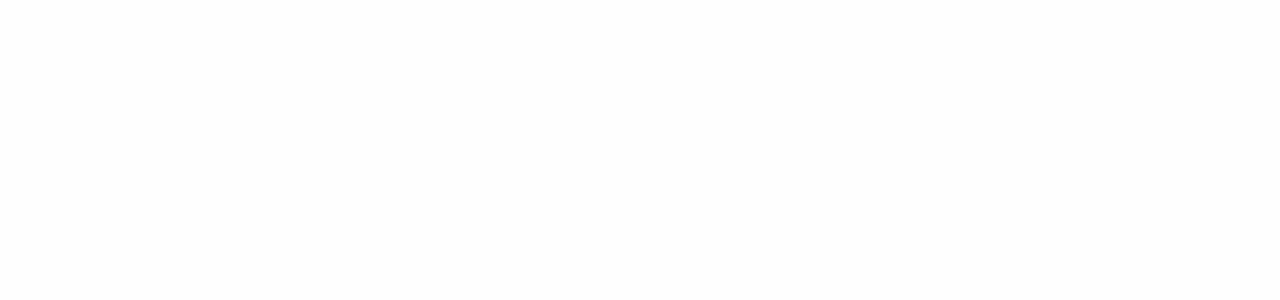
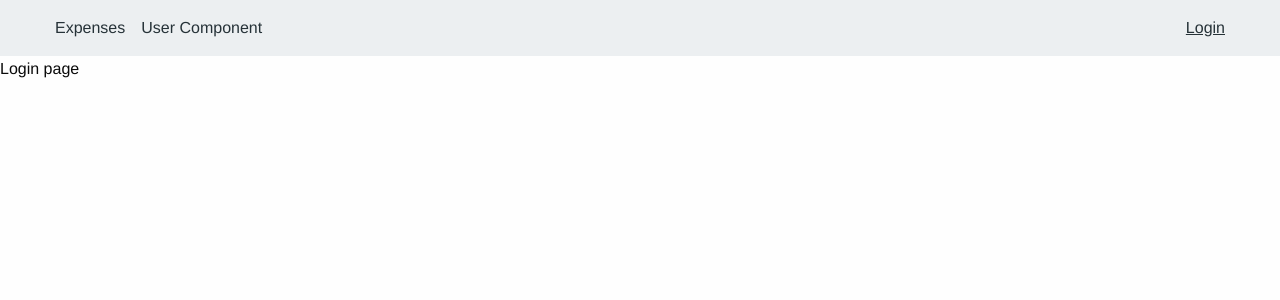
Before and after one commit to sofiapuch/react-playground, a React (Create React App) app: page /login in a window 1280 px wide. Before the commit this address had no page. Shown: the top 300 px of the page. Built offline with nearby package versions, Linux system fonts and the light colour scheme.

Commit message:
Create login page and link it on the navigation

```diff
--- /dev/null
+++ b/src/components/molecules/login/Login.js
@@ -0,0 +1,9 @@
+import { NavLink } from 'react-router-dom';
+
+const Login = (props) => {
+  return (
+    <NavLink className={props.className} to="/login">Login</NavLink>
+  )
+}
+
+export default Login;
--- a/src/index.js
+++ b/src/index.js
@@ -8,6 +8,7 @@
 import App from './App';
 import ExpensesRoute from './routes/expenses';
 import UserRoute from './routes/user';
+import LoginRoute from './routes/login';
 
 import reportWebVitals from './reportWebVitals';
 
@@ -18,6 +19,7 @@
         <Route path="/" element={<App />}>
           <Route path="expenses" element={<ExpensesRoute />} />
           <Route path="user-component" element={<UserRoute />} />
+          <Route path="login" element={<LoginRoute />} />
         </Route>
       </Routes>
     </BrowserRouter>
--- a/src/layout/navigation/Navigation.js
+++ b/src/layout/navigation/Navigation.js
@@ -1,14 +1,19 @@
-import { Link } from 'react-router-dom';
+import { NavLink } from 'react-router-dom';
+
+import Login from '../../components/molecules/login/Login';
 
 import './Navigation.scss';
 
 const Navigation = () => {
   return (
     <div className="navigation">
-      <div className="grid-container">
+      <div className="grid-container navigation__inner">
         <nav className="navigation__main">
-          <Link className="navigation__link" to="/expenses">Expenses</Link>
-          <Link className="navigation__link" to="/user-component">User Component</Link>
+          <NavLink className="navigation__link" to="/expenses">Expenses</NavLink>
+          <NavLink className="navigation__link" to="/user-component">User Component</NavLink>
+        </nav>
+        <nav className="navigation__main--right">
+          <Login className="navigation__link" />
         </nav>
       </div>
     </div>
--- a/src/layout/navigation/Navigation.scss
+++ b/src/layout/navigation/Navigation.scss
@@ -1,17 +1,34 @@
 @import '../../styles/vars';
 
 .navigation {
+  $this: &;
+
   background-color: $blue-gray;
   padding: 1rem 0;
+
+  &__inner {
+    display: flex;
+    justify-content: space-between;
+  }
 
   &__main {
     display: flex;
     align-items: center;
+
+    &--right {
+      #{$this}__link {
+        margin-right: 0;
+      }
+    }
   }
 
   &__link {
     display: block;
     color: $blue-gray-900;
     margin-right: 1rem;
+
+    &.active {
+      text-decoration: underline;
+    }
   }
 }
--- /dev/null
+++ b/src/pages/LoginPage.js
@@ -0,0 +1,11 @@
+import DefaultTemplate from '../templates/Default';
+
+const LoginPage = () => {
+  return (
+    <DefaultTemplate>
+      <p>Login page</p>
+    </DefaultTemplate>
+  )
+}
+
+export default LoginPage;
--- /dev/null
+++ b/src/routes/login.js
@@ -0,0 +1,7 @@
+import LoginPage from "../pages/LoginPage";
+
+const LoginRoute = () => {
+  return <LoginPage />;
+}
+
+export default LoginRoute;
```
